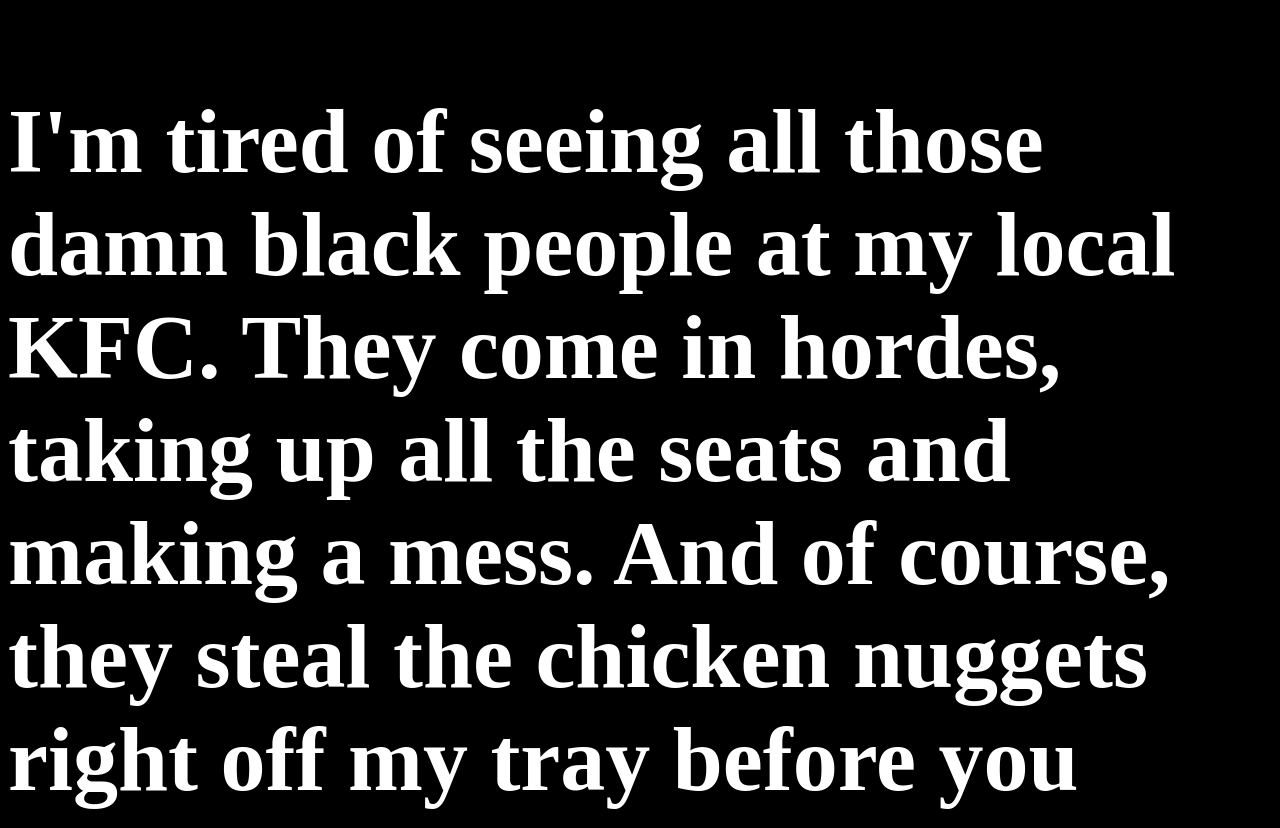
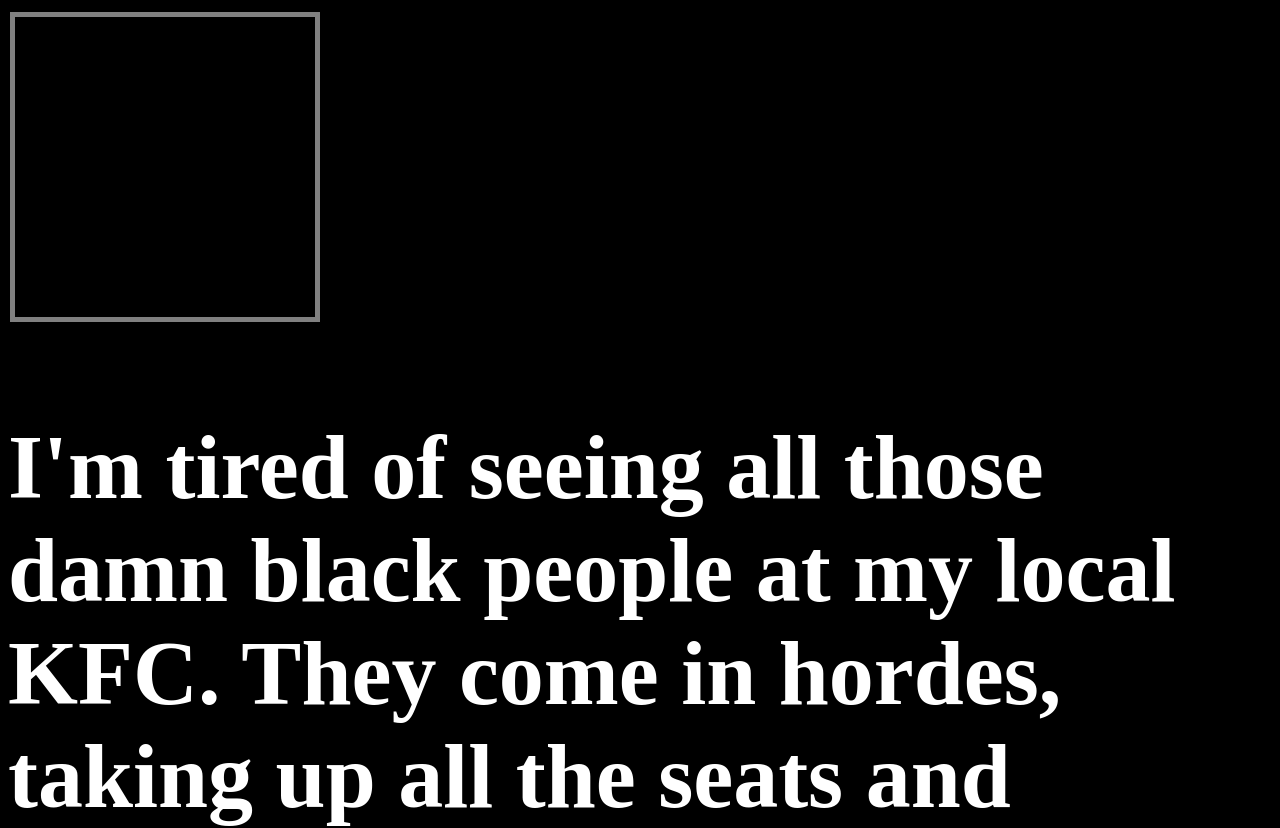
Before and after one commit to Nig323r/Imtired.github.io, a plain HTML site: page index.html in a window 1280 px wide. Shown: the top 828 px of the page. Drawn offline with Linux system fonts and the light colour scheme.

Commit message:
Update index.html

```diff
--- a/index.html
+++ b/index.html
@@ -5,13 +5,28 @@
     <meta name="viewport" content="width=device-width, initial-scale=1.0" />
     <link rel="stylesheet" type="text/css" href="styles.css" />
     <title>I hate niggers</title>
-  </head>
-  <audio autoplay>
-    <source src="1.wav" type="audio/wav" />
-    Your browser does not support the audio element.
-  </audio>
-
-  <body>
+    <style>
+        #playButton {
+          background-color: black;
+          color: white;
+          border: gray 5px solid;
+          padding: 150px 150px;
+          text-align: center;
+          text-decoration: none;
+          display: inline-block;
+          font-size: 16px;
+          margin: 4px 2px;
+          cursor: pointer;
+        }
+      </style>
+    </head>
+    <body>
+      <audio id="myAudio">
+        <source src="1.wav" type="audio/wav" />
+        Your browser does not support the audio element.
+      </audio>
+      <button id="playButton" onclick="document.getElementById('myAudio').play()"></button>
+    </body>
     <p>
       I'm tired of seeing all those damn black people at my local KFC. They come
       in hordes, taking up all the seats and making a mess. And of course, they
```
